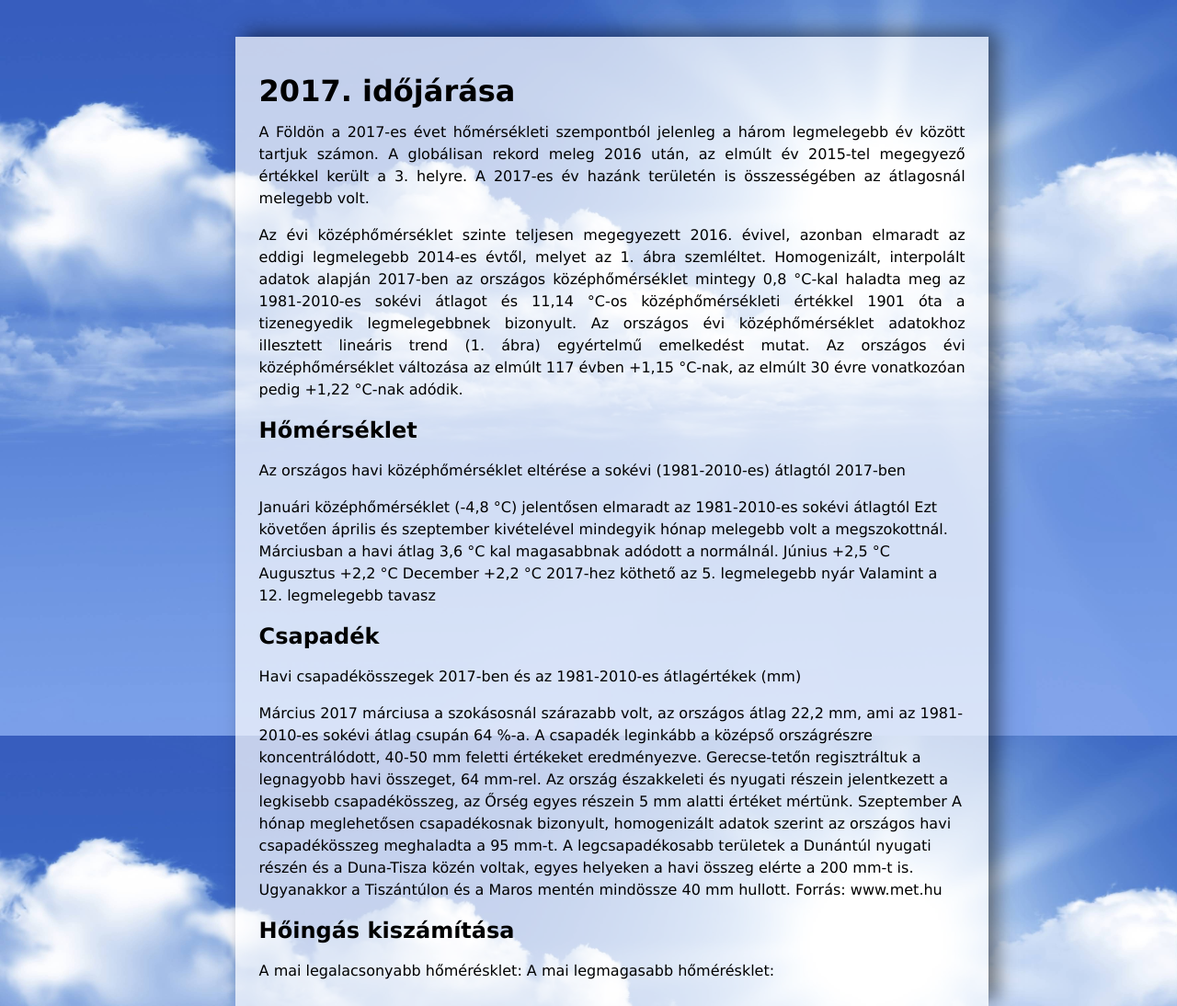
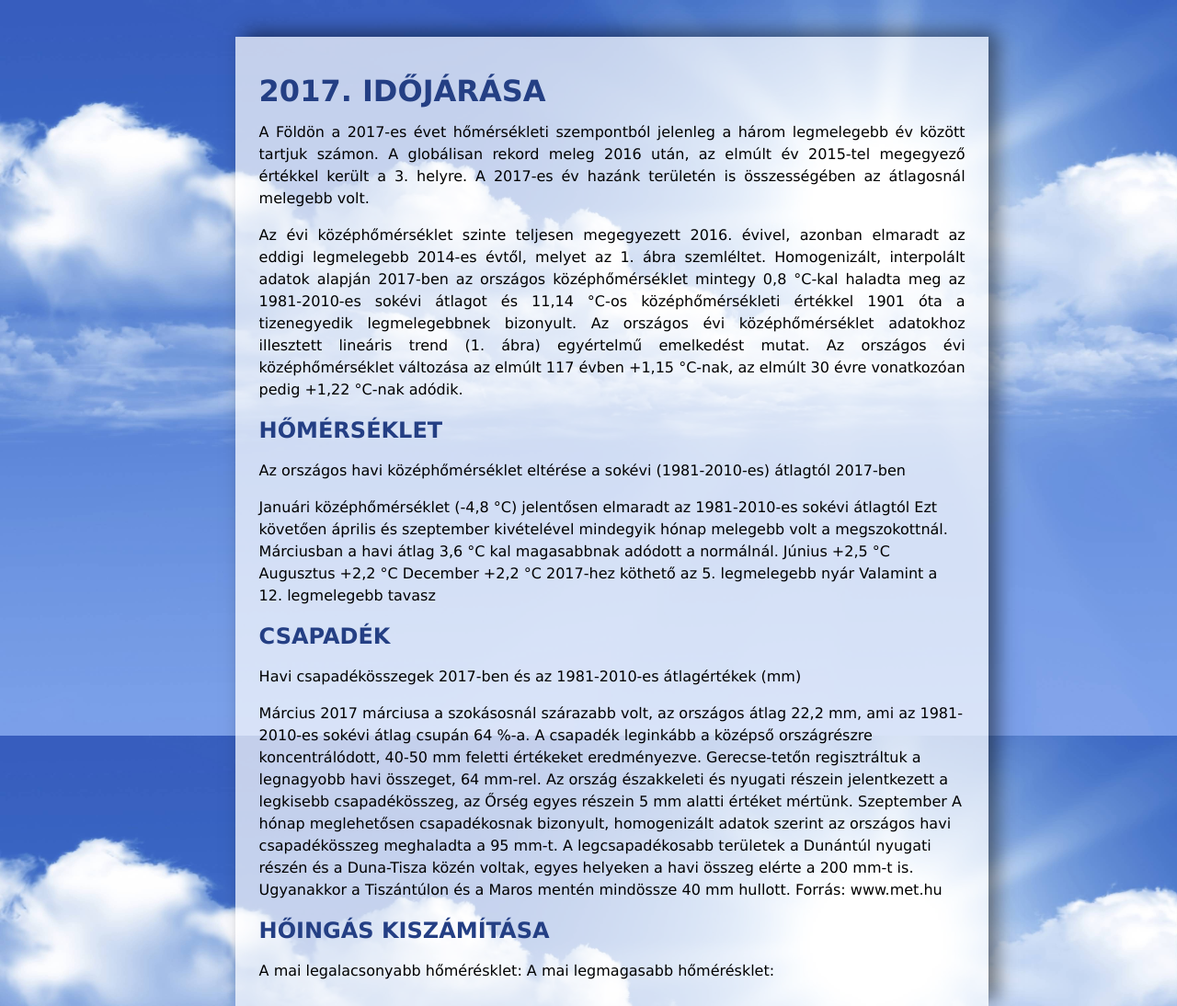
Before and after one commit to Balazs0814/idojaras_git_gyakorlas_OlahBalazs, a plain HTML site: page index.html in a window 1280 px wide. Shown: the whole page at 92% size. Drawn offline with Linux system fonts and the light colour scheme.

Commit message:
8. Megfelelő jelölők létrehozása

```diff
--- a/ido.css
+++ b/ido.css
@@ -54,3 +54,9 @@ input
 	font-size:medium;
 	margin-top:2%;
 }
+
+h1, h2{
+	color: #243f84;
+	text-transform: uppercase
+
+}
```
